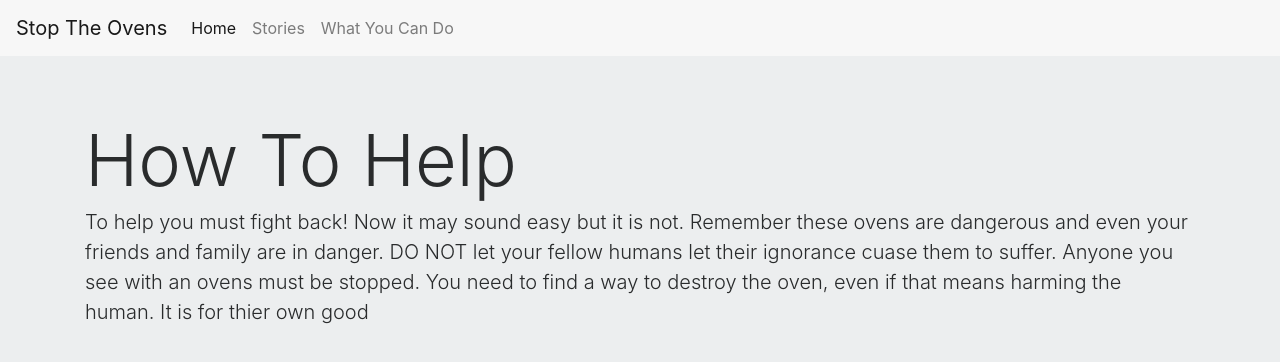
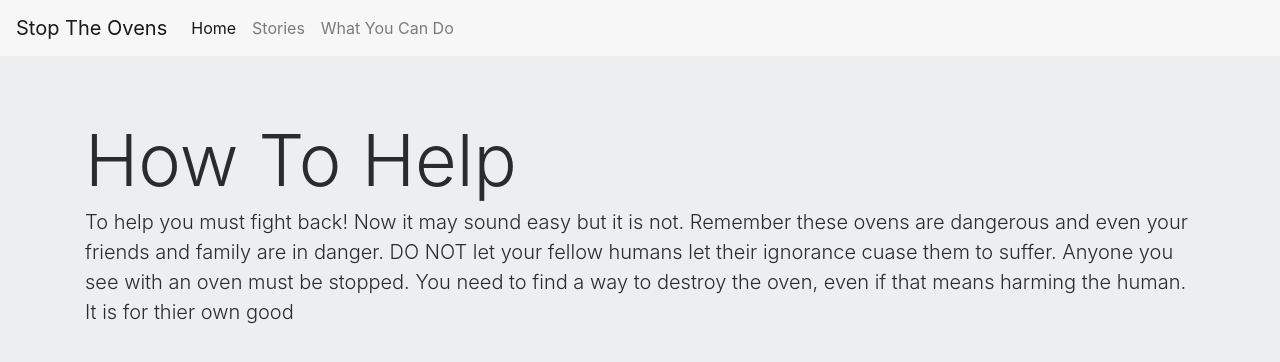
Before and after one commit to Alumaur/Alumaur.github.io, a plain HTML site: page help.html in a window 1280 px wide. Drawn offline with nearby package versions, Linux system fonts and the light colour scheme.

Commit message:
Update help.html

```diff
--- a/help.html
+++ b/help.html
@@ -36,8 +36,7 @@
 <div class="jumbotron jumbotron-fluid">
   <div class="container">
     <h1 class="display-3">How To Help</h1>
-    <p class="lead"> To help you must fight back! Now it may sound easy but it is not. Remember these ovens are dangerous and even your friends and family are in danger. DO NOT let your fellow humans let their ignorance cuase them to suffer. Anyone you see with an ovens must be stopped. You need to find a way to destroy the oven, even if that means harming the human. It is for thier own good</p>
+    <p class="lead"> To help you must fight back! Now it may sound easy but it is not. Remember these ovens are dangerous and even your friends and family are in danger. DO NOT let your fellow humans let their ignorance cuase them to suffer. Anyone you see with an oven must be stopped. You need to find a way to destroy the oven, even if that means harming the human. It is for thier own good</p>
   </div>
 </div>
-
 </body>
```
